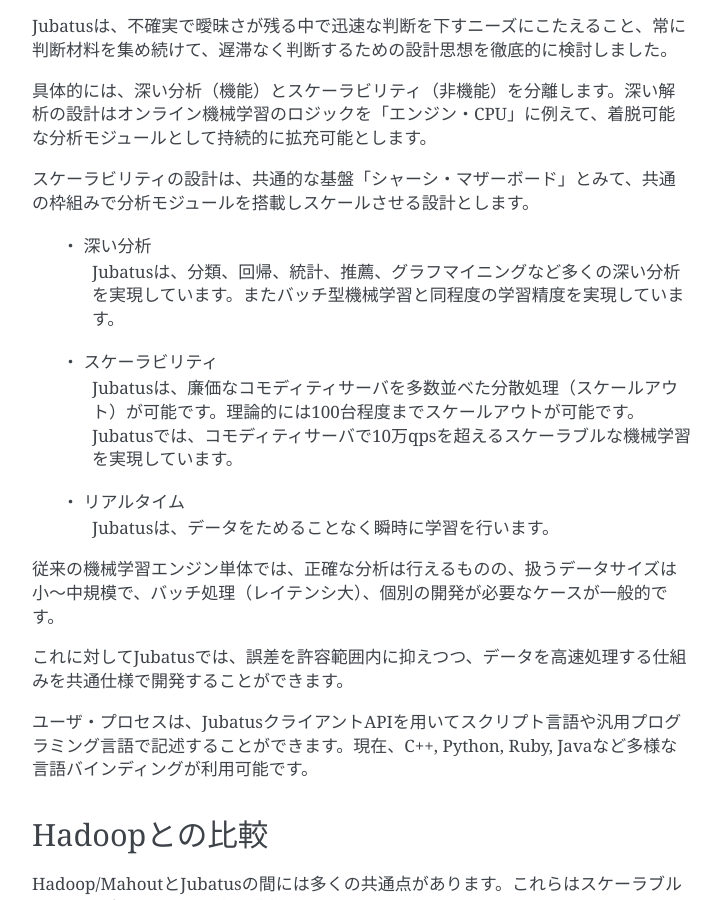
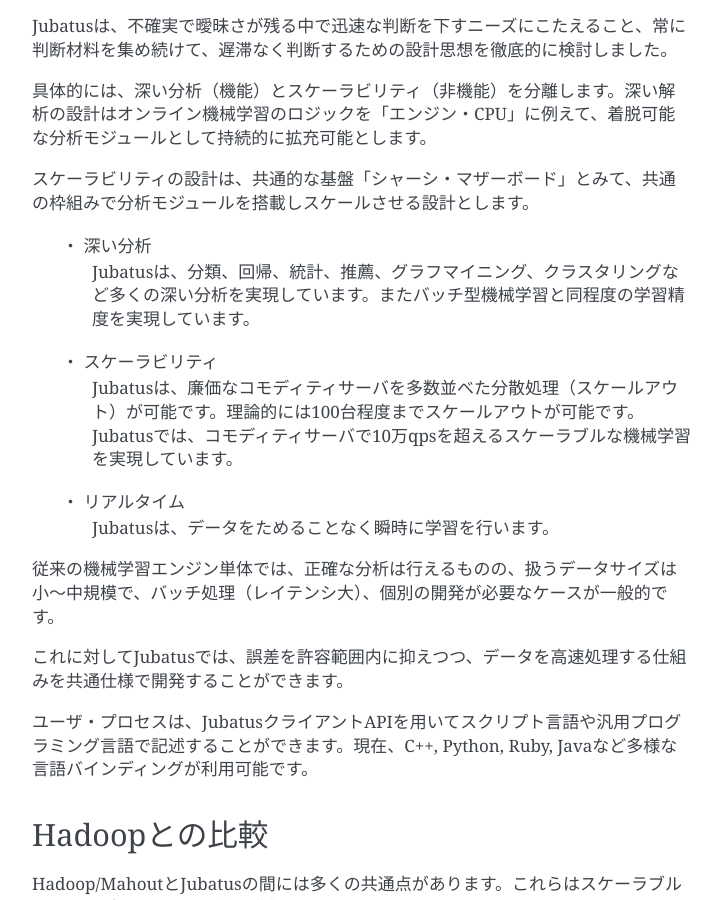
Before and after one commit to jubatus/website, a Sphinx documentation site: the page built from source/ja/overview/feature.rst, in a window 1280 px wide and 900 px high, scrolled down 733 px. Shown: the whole window, without its empty margins (388-1109 px from the left). Built offline with Sphinx 7.4.7, drawn with Linux system fonts in a browser that asks for light colours; the version number could not be read and is left out.

Commit message:
add clustering to overview/feature.rst

```diff
--- a/source/ja/overview/feature.rst
+++ b/source/ja/overview/feature.rst
@@ -33,7 +33,7 @@
 スケーラビリティの設計は、共通的な基盤「シャーシ・マザーボード」とみて、共通の枠組みで分析モジュールを搭載しスケールさせる設計とします。
 
  ・ 深い分析
-  Jubatusは、分類、回帰、統計、推薦、グラフマイニングなど多くの深い分析を実現しています。またバッチ型機械学習と同程度の学習精度を実現しています。
+  Jubatusは、分類、回帰、統計、推薦、グラフマイニング、クラスタリングなど多くの深い分析を実現しています。またバッチ型機械学習と同程度の学習精度を実現しています。
 
  ・ スケーラビリティ
   Jubatusは、廉価なコモディティサーバを多数並べた分散処理（スケールアウト）が可能です。理論的には100台程度までスケールアウトが可能です。Jubatusでは、コモディティサーバで10万qpsを超えるスケーラブルな機械学習を実現しています。
```
